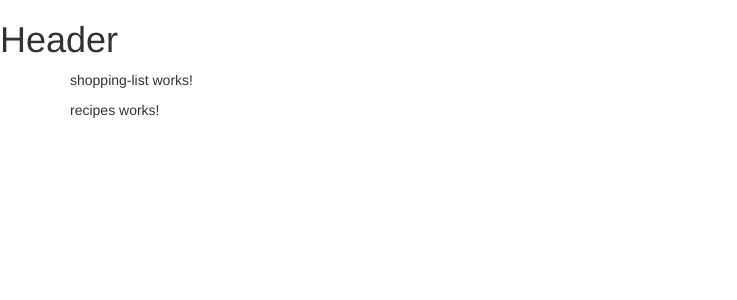
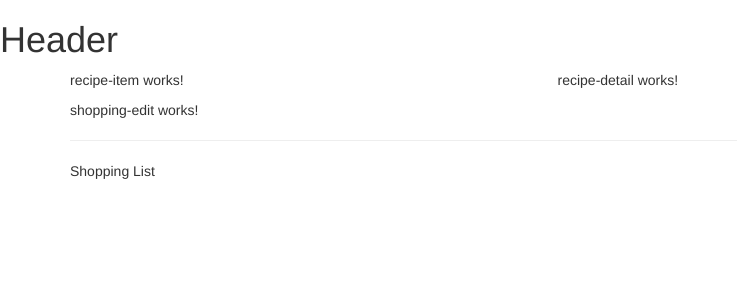
Before and after one commit to mspdl/angular-the_complete_guide_2022, an Angular app in the folder shopping_list/: page / in a window 1280 px wide. Shown: the top 300 px of the page, without its empty margins (0-737 px from the left). Built offline with nearby package versions, Linux system fonts and the light colour scheme.

Commit message:
[Section 3] Using the Components

```diff
--- a/shopping_list/src/app/app.component.html
+++ b/shopping_list/src/app/app.component.html
@@ -2,8 +2,8 @@
 <div class="container">
   <div class="row">
     <div class="col-md-12">
+      <app-recipes></app-recipes>
       <app-shopping-list></app-shopping-list>
-      <app-recipes></app-recipes>
     </div>
   </div>
 </div>
--- a/shopping_list/src/app/recipes/recipe-list/recipe-list.component.html
+++ b/shopping_list/src/app/recipes/recipe-list/recipe-list.component.html
@@ -1 +1 @@
-<p>recipe-list works!</p>
+<app-recipe-item></app-recipe-item>
--- a/shopping_list/src/app/recipes/recipes.component.html
+++ b/shopping_list/src/app/recipes/recipes.component.html
@@ -1 +1,8 @@
-<p>recipes works!</p>
+<div class="row">
+  <div class="col-md-5">
+    <app-recipe-list></app-recipe-list>
+  </div>
+  <div class="col-md-7">
+    <app-recipe-detail></app-recipe-detail>
+  </div>
+</div>
--- a/shopping_list/src/app/shopping-list/shopping-list.component.html
+++ b/shopping_list/src/app/shopping-list/shopping-list.component.html
@@ -1 +1,7 @@
-<p>shopping-list works!</p>
+<div class="row">
+    <div class="col-xs-10">
+        <app-shopping-edit></app-shopping-edit>
+        <hr>
+        <p>Shopping List</p>
+    </div>
+</div>
```
